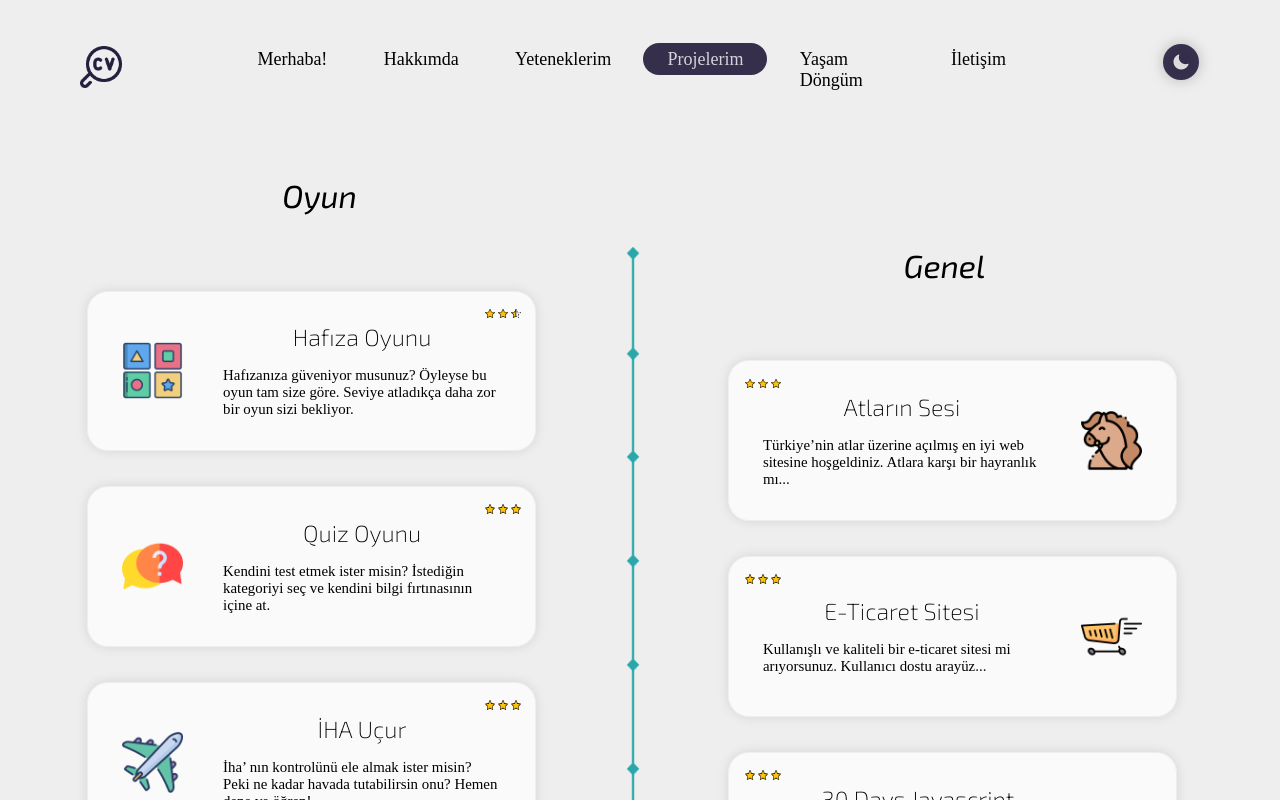
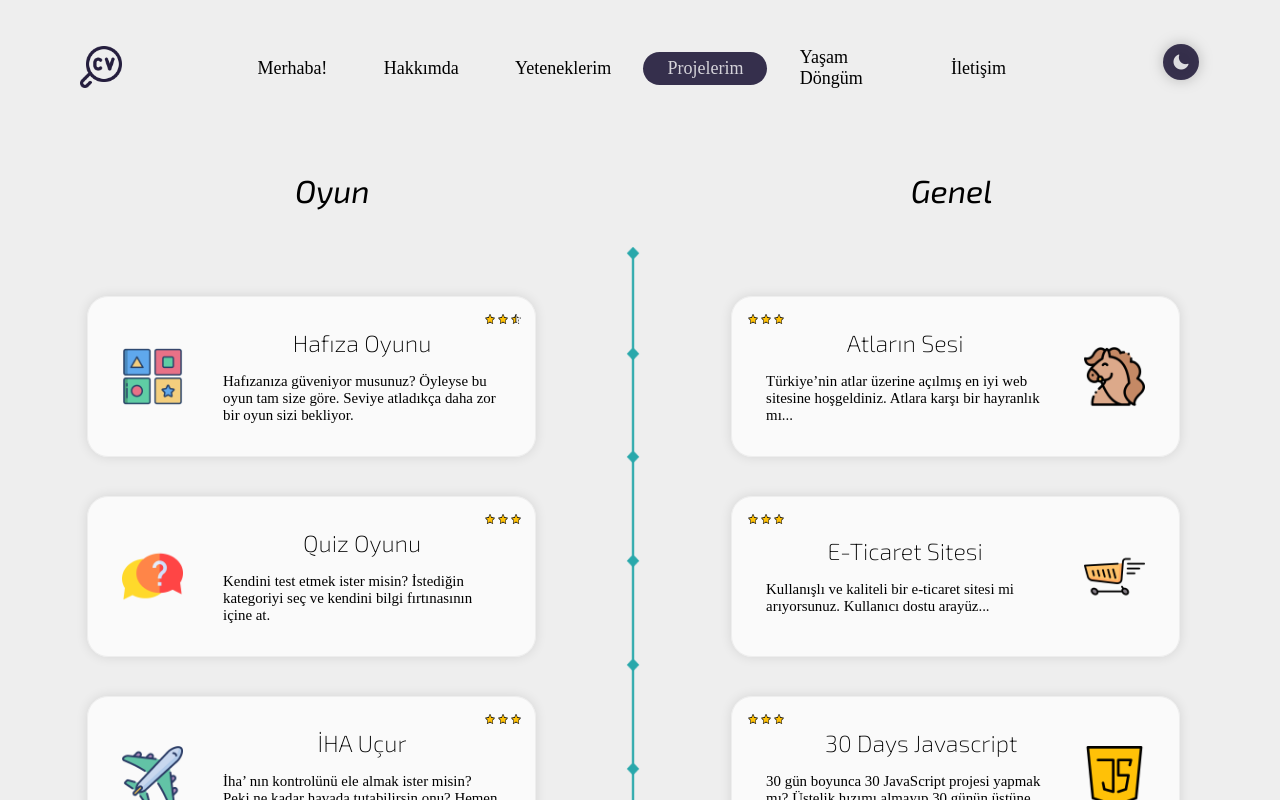
Before and after one commit to WarringCoder/Portfolio-Website, a React (Create React App) app in the folder personal-website/: page /projects in a window 1280 px wide. Shown: the top 800 px of the page. Built offline with nearby package versions, Linux system fonts and the light colour scheme; a web font is replaced by a local one.

Commit message:
Portfolio web site %90 completed

```diff
--- a/personal-website/src/App.js
+++ b/personal-website/src/App.js
@@ -1,7 +1,5 @@
 import './App.css';
-import { BrowserRouter, Route, Routes } from 'react-router-dom';
-
-
+import { BrowserRouter as Router, Route, Routes } from 'react-router-dom';
 
 // pages
 import Hi from './pages/Hi/Hi';
@@ -13,25 +11,21 @@ import Contact from './pages/Contact/Contact';
 import Certificate from './pages/Certificate/Certificate';
 
 
-
-
 function App() {
   return (
-    <BrowserRouter>
+    <Router>
       <div className='Full-Container'>
         <Routes>
-          <Route path='/' element={<Hi/>}/>
-          <Route path='/about' element={<About />}/>
-          <Route path='/skills' element={<Skills />}/>
-          <Route path='/projects' element={<Projects />}/>
-          <Route path='/lifeCycle' element={<LifeCycle />}/>
-          <Route path='/contact' element={<Contact />}/>
-        </Routes>
-        <Routes>
-          <Route path='/about/certificate' element={<Certificate/>}/>
+          <Route path='/' element={<Hi />} />
+          <Route path='/about' element={<About />} />
+          <Route path='/skills' element={<Skills />} />
+          <Route path='/projects' element={<Projects />} />
+          <Route path='/lifecycle' element={<LifeCycle />} />
+          <Route path='/contact' element={<Contact />} />
+          <Route path='/about/certificate' element={<Certificate />} />
         </Routes>
       </div>
-    </BrowserRouter>
+    </Router>
   );
 }
 
--- a/personal-website/src/components/Navbar.css
+++ b/personal-website/src/components/Navbar.css
@@ -65,6 +65,7 @@
     padding: 0.25rem 1.5rem;
     border-radius: 2.125rem;
     display: flex;
+    height: auto;
 }
 
 .NavbarContainer .Navbar ul li a p
--- a/personal-website/src/pages/About/About.css
+++ b/personal-website/src/pages/About/About.css
@@ -39,7 +39,7 @@
     flex-direction: column;
     justify-content: center;
     align-items: center;
-    padding-top:11rem ;
+    padding-top:12.5rem ;
 }
 
 .content-about p
--- a/personal-website/src/pages/Certificate/Certificate.css
+++ b/personal-website/src/pages/Certificate/Certificate.css
@@ -2,6 +2,9 @@
 {
     background-color: #EEEEEE;
     height: 100vh;
+    display: flex;
+    flex-direction: column;
+    gap: 8.7rem;
 }
 
 .button-container
@@ -68,12 +71,22 @@
     flex-direction: column;
     justify-content: center;
     align-items: center;
+    transition: 0.3s;
+}
+
+.Certificate-Container .Certificate:hover
+{
+    opacity: 0.81;
+    transform: scale(1.1);
+
 }
 
 .Certificate-Container .Certificate div
 {
     text-align: center;
-    margin-top: 0.88rem;
+    height: 3rem;
+    margin-top: -0.4rem;
+    padding-top: 1rem;
 }
 .Certificate-Container .Certificate p
 {
--- a/personal-website/src/pages/LifeCycle/LifeCycle.js
+++ b/personal-website/src/pages/LifeCycle/LifeCycle.js
@@ -8,7 +8,7 @@ function LifeCycle() {
   return (
     <>
       <Navbar></Navbar>
-      <div LifeCycle-Container>
+      <div>
           <div className="LifeCycle">
                <img src={worker} alt="worker" />
                <div>
--- a/personal-website/src/pages/Projects/Projects.css
+++ b/personal-website/src/pages/Projects/Projects.css
@@ -19,8 +19,9 @@
     font-size: 1.9875rem;
     font-style: italic;
     font-weight: 400;
-    margin-bottom: 2.6rem;
-    margin-left: 1rem;
+    position: absolute;
+    top: 8.7rem;
+    padding-left: 2.6rem;
 }
 
 .second-title-public
@@ -31,8 +32,9 @@
     font-size: 1.9875rem;
     font-style: italic;
     font-weight: 400;
-    margin-bottom: 2.6rem;
-    margin-right: 1rem;
+    position: absolute;
+    top: 8.7rem;
+    padding-right: 0.5rem;
 }
 
 .play-projects
@@ -41,8 +43,9 @@
     flex-direction: column;
     justify-content: center;
     align-items: center;
-    gap: 2.2rem;
-    margin-top: 0.5rem;
+    gap: 11.2rem;
+    padding-top: 10rem;
+    padding-bottom: 7.1rem;
 }
 
 .public-projects
@@ -51,12 +54,18 @@
     flex-direction: column;
     justify-content: center;
     align-items: center;
-    gap: 2.2rem;
-    margin-top: 0.5rem;
-    padding-right: 1rem;
+    gap: 11.2rem;
+    padding-right: 0.8rem;
+    padding-top: 10rem;
+    padding-bottom: 7.1rem;
 }
 
 .public-projects a
+{
+    text-decoration: none;
+}
+
+.play-projects a
 {
     text-decoration: none;
 }
--- a/personal-website/src/pages/Projects/Projects.js
+++ b/personal-website/src/pages/Projects/Projects.js
@@ -27,6 +27,11 @@ function Projects() {
           <div className="Content-container">
             <div className="play-projects">
               <p className='second-title-play'>Oyun</p>
+              <a
+               href='https://warringcoder.github.io/JavaScript/Medium_Project/Music_Player/index.html'
+               target="_blank"
+               rel="noopener noreferrer"
+               >
               <div className="project-box">
                 <div className="stars-container-play">
                   <img src={star} alt="star" />
@@ -39,6 +44,12 @@ function Projects() {
                   <p>Hafızanıza güveniyor musunuz? Öyleyse bu oyun tam size göre. Seviye atladıkça daha zor bir oyun sizi bekliyor.</p>
                 </div>
               </div>
+              </a>
+              <a
+               href='https://warringcoder.github.io/JavaScript/Medium_Project/Music_Player/index.html'
+               target="_blank"
+               rel="noopener noreferrer"
+               >
               <div className="project-box">
                 <div className="stars-container-play">
                   <img src={star} alt="star" />
@@ -51,6 +62,12 @@ function Projects() {
                   <p>Kendini test etmek ister misin?  İstediğin kategoriyi seç ve kendini bilgi fırtınasının içine at.</p>
                 </div>
               </div>
+              </a>
+              <a
+               href='https://warringcoder.github.io/JavaScript/Medium_Project/Music_Player/index.html'
+               target="_blank"
+               rel="noopener noreferrer"
+               >
               <div className="project-box">
                 <div className="stars-container-play">
                   <img src={star} alt="star" />
@@ -63,6 +80,12 @@ function Projects() {
                   <p>İha’ nın kontrolünü ele almak ister misin? Peki ne kadar havada tutabilirsin onu? Hemen dene ve öğren!</p>
                 </div>
               </div>
+              </a>
+              <a
+               href='https://warringcoder.github.io/JavaScript/Medium_Project/Music_Player/index.html'
+               target="_blank"
+               rel="noopener noreferrer"
+               >
               <div className="project-box">
                     <div className="stars-container-play">
                          <img src={star} alt="star" />
@@ -75,6 +98,7 @@ function Projects() {
                          <p>Detaylar Yakında...</p>
                     </div>
               </div>
+              </a>
             </div>
             <div className="line-container">
               <img src={Line1} alt="Line" />
@@ -88,6 +112,11 @@ function Projects() {
             </div>
             <div className="public-projects">
               <p className='second-title-public'>Genel</p>
+              <a
+               href='https://warringcoder.github.io/JavaScript/Medium_Project/Music_Player/index.html'
+               target="_blank"
+               rel="noopener noreferrer"
+               >
               <div className="project-box">
                     <div className="stars-container-public">
                          <img src={star} alt="star" />
@@ -100,6 +129,12 @@ function Projects() {
                     </div>
                     <img className='rotate' src={horse} alt="memory_game" />
               </div>
+              </a>
+              <a
+               href='https://warringcoder.github.io/JavaScript/Medium_Project/Music_Player/index.html'
+               target="_blank"
+               rel="noopener noreferrer"
+               >
               <div className="project-box">
                     <div className="stars-container-public">
                          <img src={star} alt="star" />
@@ -112,6 +147,12 @@ function Projects() {
                     </div>
                     <img className='rotate' src={shopping} alt="memory_game" />
               </div>
+              </a>
+              <a
+               href='https://warringcoder.github.io/JavaScript/Medium_Project/Music_Player/index.html'
+               target="_blank"
+               rel="noopener noreferrer"
+               >
               <div className="project-box">
                     <div className="stars-container-public">
                          <img src={star} alt="star" />
@@ -124,8 +165,10 @@ function Projects() {
                     </div>
                     <img src={javascript} alt="memory_game" />
               </div>
+              </a>
               <a
-               href='https://warringcoder.github.io/JavaScript/Medium_Project/Music_Player/index.html' target="_blank"
+               href='https://warringcoder.github.io/JavaScript/Medium_Project/Music_Player/index.html'
+               target="_blank"
                rel="noopener noreferrer"
                >
                     <div className="project-box">
--- a/personal-website/src/pages/Skills/Skills.css
+++ b/personal-website/src/pages/Skills/Skills.css
@@ -172,6 +172,7 @@
     align-items: center;
     flex-wrap: wrap;
     gap: 4rem;
+    width: 62.5rem;
 }
 
 .experience
@@ -181,13 +182,14 @@
     justify-content: center;
     align-items: center;
     gap: 0.25rem;
+    margin-right: 1rem;
 }
 
 .experience :nth-child(2)
 {
     color: rgba(0, 0, 0, 0.60);
     font-family: Exo 2;
-    font-size: 1rem;
+    font-size: 0.81rem;
     font-style: italic;
     font-weight: 300;
     line-height: normal;
@@ -196,7 +198,7 @@
 
 .bottom-box
 {
-    width: 13rem;
+    width: 10rem;
     height: 3.2rem;
     border-radius: 0.3125rem;
     background: rgba(255, 255, 255, 0.90);
@@ -208,11 +210,11 @@
 {
     text-align: end;
     margin: 0;
-    padding-top: 0.62rem;
-    padding-right: 0.73rem;
+    padding-top: 0.81rem;
+    padding-right: 0.77rem;
     color: rgba(0, 0, 0, 0.60);
     font-family: Darker Grotesque;
-    font-size: 1.2000rem;
+    font-size: 1rem;
     font-style: normal;
     font-weight: 500;
 }
@@ -220,7 +222,7 @@
 .top-box
 {
     position: absolute;
-    width: 10.8125rem;
+    width: 7.8125rem;
     height: 3.2rem;
     border-radius: 0.3125rem 0.375rem 0.375rem 0.3125rem;
     background: #251E3E;
@@ -230,7 +232,7 @@
 
 .experience-container :nth-child(3) .top-box
 {
-    width: 9.525rem;
+    width: 6.525rem;
 }
 
 .experience-container :nth-child(3) .bottom-box p
@@ -240,7 +242,7 @@
 
 .experience-container :nth-child(4) .top-box
 {
-    width: 9.525rem;
+    width: 6.525rem;
 }
 
 .experience-container :nth-child(4) .bottom-box p
@@ -250,7 +252,7 @@
 
 .experience-container :nth-child(5) .top-box
 {
-    width: 9rem;
+    width: 6rem;
 }
 
 .experience-container :nth-child(5) .bottom-box p
@@ -260,17 +262,17 @@
 
 .experience-container :nth-child(7) .top-box
 {
-    width: 3.5rem;
+    width: 3rem;
 }
 
 .experience-container :nth-child(7) .bottom-box p
 {
-    padding-right: 5rem;
+    padding-right: 3.5rem;
 }
 
 .experience-container :nth-child(8) .top-box
 {
-    width: 9rem;
+    width: 6rem;
 }
 
 .experience-container :nth-child(8) .bottom-box p
@@ -280,7 +282,7 @@
 
 .experience-container :nth-child(9) .top-box
 {
-    width: 9.525rem;
+    width: 6.525rem;
 }
 
 .experience-container :nth-child(9) .bottom-box p
@@ -290,7 +292,7 @@
 
 .experience-container :nth-child(10) .top-box
 {
-    width: 9rem;
+    width: 6rem;
 }
 
 .experience-container :nth-child(10) .bottom-box p
@@ -300,7 +302,7 @@
 
 .experience-container :nth-child(11) .top-box
 {
-    width: 9.525rem;
+    width: 6.525rem;
 }
 
 .experience-container :nth-child(11) .bottom-box p
```
